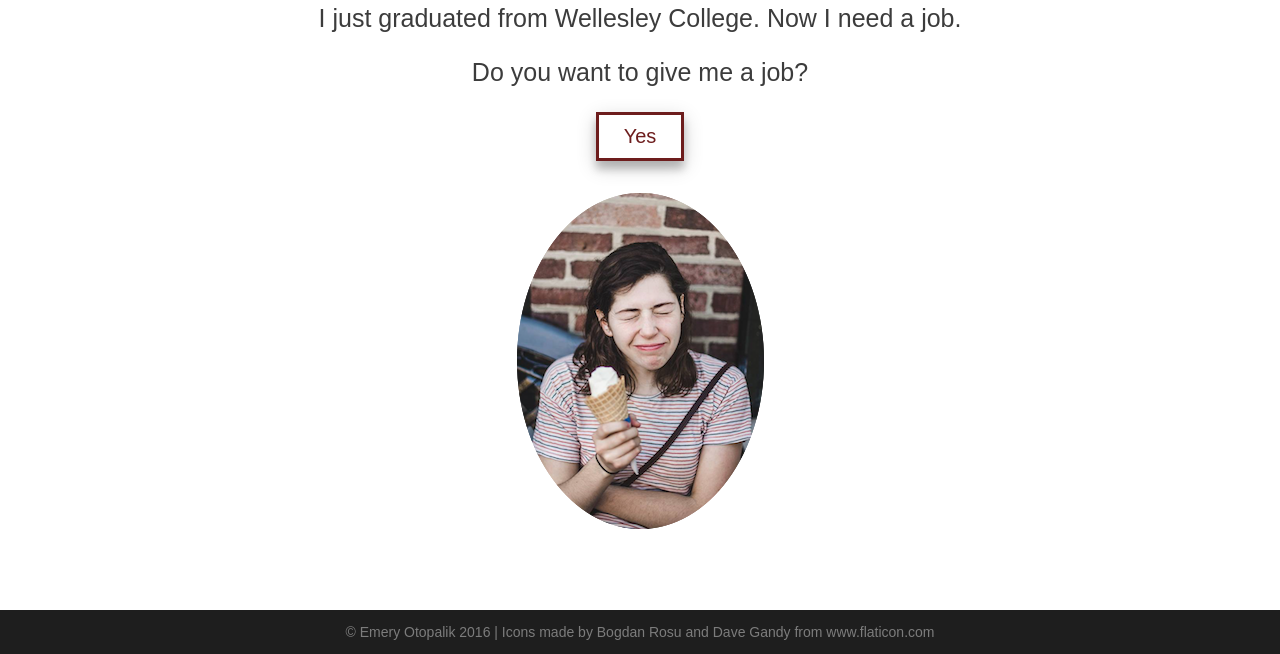
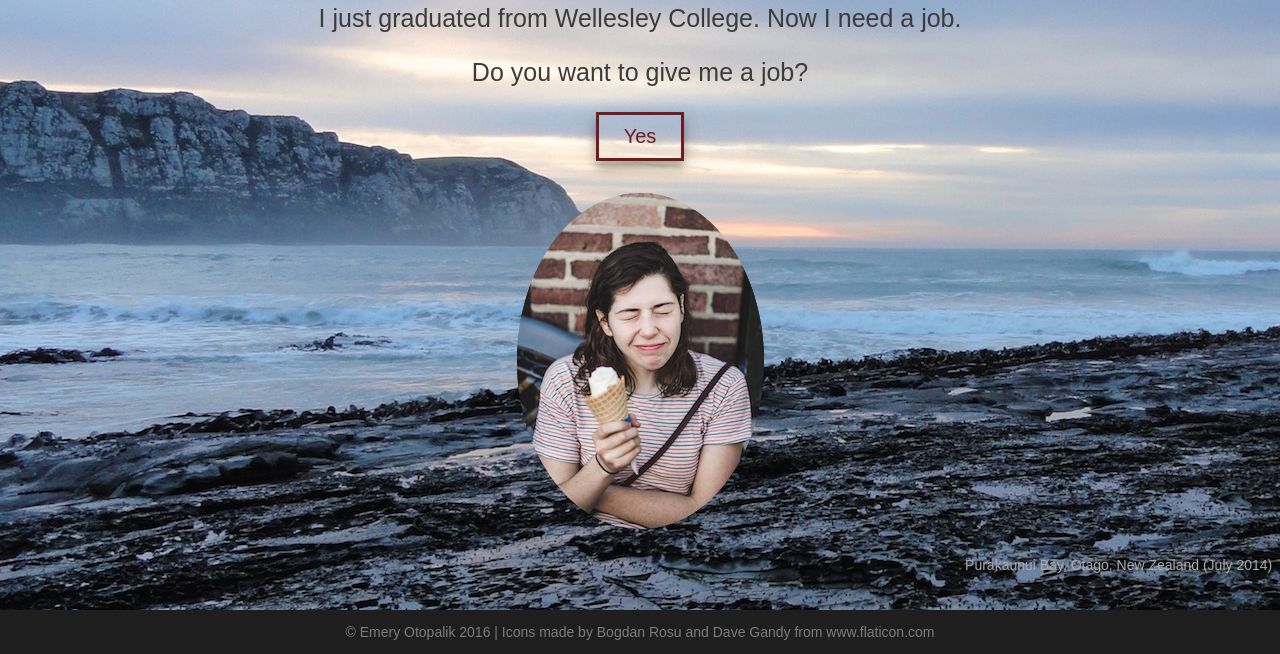
Before and after one commit to emeryotopalik/Emery-Otopalik, a plain HTML site: page index.html in a window 1280 px wide. Shown: the part 146-800 px from the top of the page. Drawn offline with Linux system fonts and the light colour scheme.

Commit message:
accidental changes

```diff
--- a/css/main.css
+++ b/css/main.css
@@ -1,5 +1,5 @@
 body {
-/*	background-image: url("../images/water.jpg");*/
+	background-image: url("../images/water.jpg");
 	height: 100%;
 	margin: 0;
 	text-align: center;
--- a/index.html
+++ b/index.html
@@ -119,7 +119,7 @@
 		</div>
 	</div>
 	</div>
-	<!-- <p align="right">Purakaunui Bay, Otago, New Zealand (July 2014)&nbsp&nbsp</p> -->
+	<p align="right">Purakaunui Bay, Otago, New Zealand (July 2014)&nbsp&nbsp</p>
 	<script>
 		function devil() {
 			var image = document.getElementById('MyImage');
```
